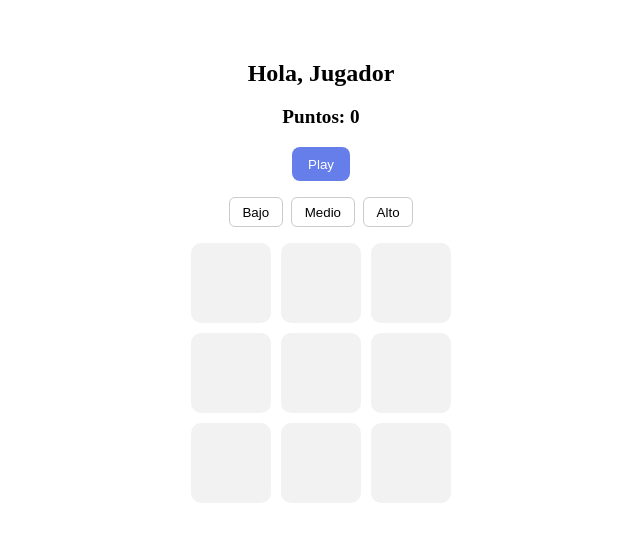
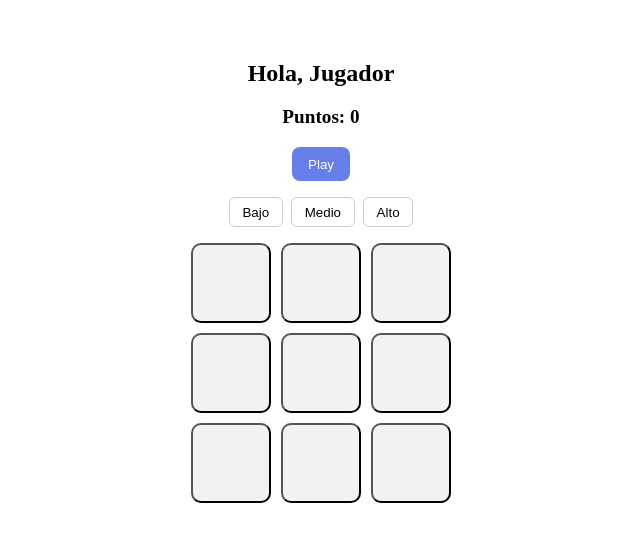
Before and after one commit to GolpeaAlTopo/GolpeaAlTopo, an Angular app: page /game in a window 1280 px wide. Shown: the top 542 px of the page, without its empty margins (319-959 px from the left). Built offline with nearby package versions, Linux system fonts and the light colour scheme.

Commit message:
Linteo CellComponent

```diff
--- a/src/app/components/cell/cell.component.html
+++ b/src/app/components/cell/cell.component.html
@@ -1,5 +1,10 @@
-<div class="cell" (click)="onClick()">
+<button
+  type="button"
+  class="cell"
+  (click)="onClick()"
+  [attr.aria-label]="hasMole ? 'Golpear al topo' : 'Celda vacía'"
+>
   @if (hasMole) {
     <img src="assets/img/diglett.png" alt="Topo" />
   }
-</div>
+</button>
```
